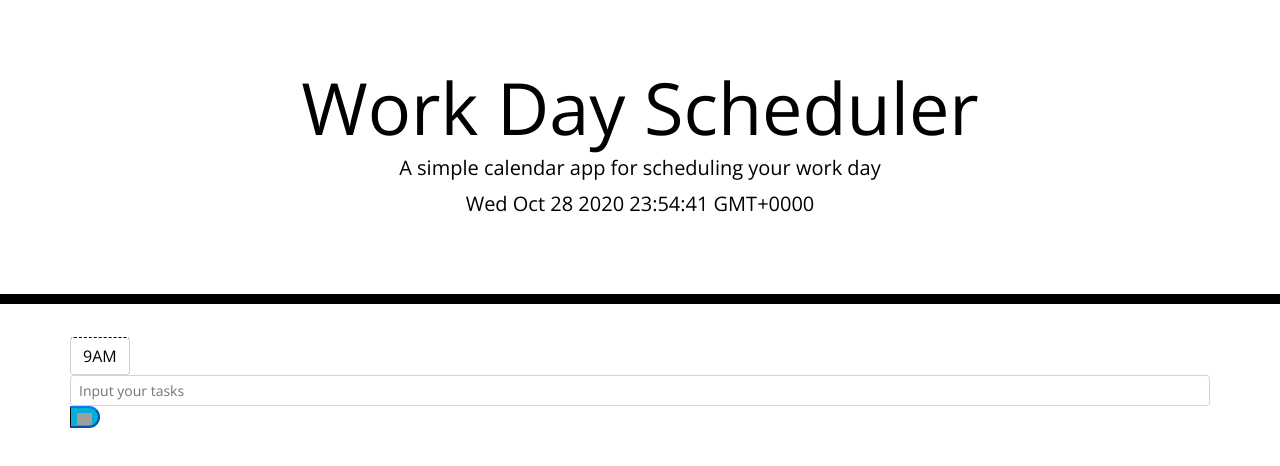
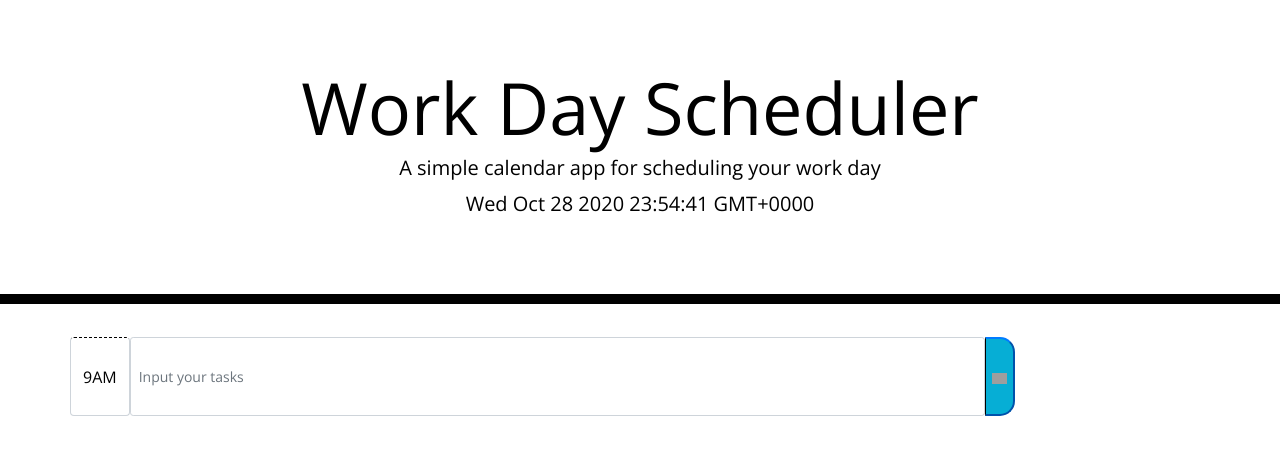
Before and after one commit to jeck24/HW5, a plain HTML site: page Develop/index.html in a window 1280 px wide. Drawn offline with nearby package versions, Linux system fonts and the light colour scheme; grey boxes are pictures that could not be loaded.

Commit message:
9AM ready and aligned

```diff
--- a/Develop/index.html
+++ b/Develop/index.html
@@ -35,7 +35,7 @@
 
       <div class="row input-group-sm">
         <span class="hour input-group-text" id="inputGroup-sizing-sm">9AM</span>
-        <input type="text" class="description form-control" placeholder="Input your tasks" aria-label="Sizing example input" aria-describedby="inputGroup-sizing-sm">
+        <input type="text" class="description form-control w-75 h-100" placeholder="Input your tasks" aria-label="Sizing example input" aria-describedby="inputGroup-sizing-sm">
         <button type="button" class="saveBtn btn-outline-primary"><img src="https://icons.iconarchive.com/icons/icons8/windows-8/512/Programming-Save-icon.png" width=15px heigh=15px></button>
       </div>
 
```
